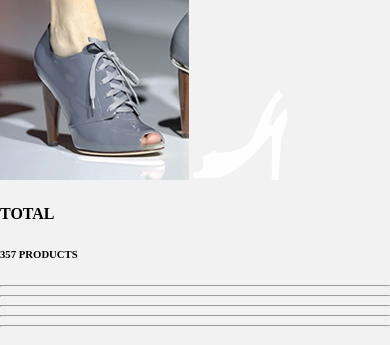
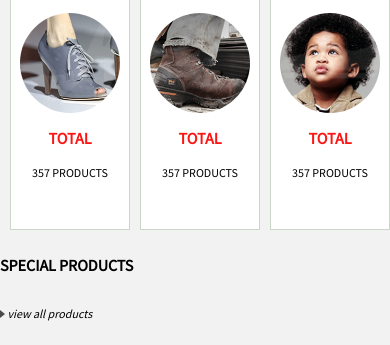
Before and after one commit to adrianadaria/miniproject, a website: page public/index.html in a window 390 px wide. Shown: the part 624-969 px from the top of the page. Drawn offline with Linux system fonts and the light colour scheme; files whose address does not match are found by name.

Commit message:
Responsive categories and slider

```diff
--- a/source/scss/style.scss
+++ b/source/scss/style.scss
@@ -426,9 +426,6 @@ a.control_prev, a.control_next {
   padding: 4% 3%;
   width: auto;
   height: auto;
-  text-decoration: none;
-  font-weight: 600;
-  font-size: 18px;
   opacity: 0.8;
   cursor: pointer;
 }
@@ -445,6 +442,35 @@ a.control_prev {
 a.control_next {
   right: 0;
   border-radius: 2px 0 0 2px;
+}
+
+.btn_price {
+  background: #ffa296;
+  background-image: -webkit-linear-gradient(top, #ffa296, #ff1100);
+  background-image: -moz-linear-gradient(top, #ffa296, #ff1100);
+  background-image: -ms-linear-gradient(top, #ffa296, #ff1100);
+  background-image: -o-linear-gradient(top, #ffa296, #ff1100);
+  background-image: linear-gradient(to bottom, #ffa296, #ff1100);
+  -webkit-border-radius: 29;
+  -moz-border-radius: 29;
+  border-radius: 29px;
+  font-family: Arial;
+  color: #ffffff;
+  font-size: 12px;
+  font-weight: bold;
+  padding: 10px 20px 10px 20px;
+  border: solid #ff6363 2px;
+  text-decoration: none;
+}
+
+.btn_price:hover {
+  background: #ff1e00;
+  background-image: -webkit-linear-gradient(top, #ff1e00, #ff1100);
+  background-image: -moz-linear-gradient(top, #ff1e00, #ff1100);
+  background-image: -ms-linear-gradient(top, #ff1e00, #ff1100);
+  background-image: -o-linear-gradient(top, #ff1e00, #ff1100);
+  background-image: linear-gradient(to bottom, #ff1e00, #ff1100);
+  text-decoration: none;
 }
 
 
@@ -556,34 +582,6 @@ section p {
 	word-break: break-all;
 }
 
-.btn_price {
-  background: #ffa296;
-  background-image: -webkit-linear-gradient(top, #ffa296, #ff1100);
-  background-image: -moz-linear-gradient(top, #ffa296, #ff1100);
-  background-image: -ms-linear-gradient(top, #ffa296, #ff1100);
-  background-image: -o-linear-gradient(top, #ffa296, #ff1100);
-  background-image: linear-gradient(to bottom, #ffa296, #ff1100);
-  -webkit-border-radius: 29;
-  -moz-border-radius: 29;
-  border-radius: 29px;
-  font-family: Arial;
-  color: #ffffff;
-  font-size: 12px;
-  font-weight: bold;
-  padding: 10px 20px 10px 20px;
-  border: solid #ff6363 2px;
-  text-decoration: none;
-}
-
-.btn_price:hover {
-  background: #ff1e00;
-  background-image: -webkit-linear-gradient(top, #ff1e00, #ff1100);
-  background-image: -moz-linear-gradient(top, #ff1e00, #ff1100);
-  background-image: -ms-linear-gradient(top, #ff1e00, #ff1100);
-  background-image: -o-linear-gradient(top, #ff1e00, #ff1100);
-  background-image: linear-gradient(to bottom, #ff1e00, #ff1100);
-  text-decoration: none;
-}
 
 
 /*Footer*/
@@ -674,6 +672,37 @@ a:hover {
 	color:#fb1613;
 }
 
+/*Typography*/
+@import 'https://fonts.googleapis.com/css?family=Source+Sans+Pro';
+
+$font-family: 'Source Sans Pro', sans-serif;
+header {
+	display:block;
+	background-color:#f2f2f2;
+}
+h1 {
+       @include h1('Source Sans Pro', 24px, 52px, black, normal)
+}
+
+h2 {
+       @include h1('Source Sans Pro', 20px, 44px, black, normal)
+}
+
+h3 {
+       @include h1('Source Sans Pro', 18px, 36px, black, normal)
+}
+
+h4 {
+       @include h1('Source Sans Pro', 16px, 28px, black, bold)
+}
+
+h5 {
+       @include h1('Source Sans Pro', 14px, 20px, black, normal)
+}
+
+h6 {
+       @include h1('Source Sans Pro', 12px, 14px, black, normal)
+}
 /*Header*/
 
 
@@ -934,22 +963,22 @@ nav {
 
 
 .slider_info {
-	float: left;
-	text-align: left;
-	font-size:14px;
+	font-size:24px;
 	font-weight:bold;
-	width: 200px;
-	line-height: 70px;
+	width: 100%;
+	margin-left:220px;
+	bottom:10px;
+	position:absolute;
 	font-family: Gotham Book;
-	margin-top:20px;
-	padding-left:20px;
+
 }
 
 .slider_info h1{
 	color:white;
 	font-family: Gotham Book;
-	font-size: 50px;
+	font-size: 20px;
 	margin:0px;
+	line-height: 15px;
 }
 
 a.control_prev, a.control_next {
@@ -960,9 +989,6 @@ a.control_prev, a.control_next {
   padding: 4% 3%;
   width: auto;
   height: auto;
-  text-decoration: none;
-  font-weight: 600;
-  font-size: 18px;
   opacity: 0.8;
   cursor: pointer;
 }
@@ -983,6 +1009,96 @@ a.control_next {
 
 
 
+.btn_price {
+  background: #ffa296;
+  background-image: -webkit-linear-gradient(top, #ffa296, #ff1100);
+  background-image: -moz-linear-gradient(top, #ffa296, #ff1100);
+  background-image: -ms-linear-gradient(top, #ffa296, #ff1100);
+  background-image: -o-linear-gradient(top, #ffa296, #ff1100);
+  background-image: linear-gradient(to bottom, #ffa296, #ff1100);
+  -webkit-border-radius: 29;
+  -moz-border-radius: 29;
+  border-radius: 29px;
+  font-family: Arial;
+  color: #ffffff;
+  font-size: 12px;
+  font-weight: bold;
+  padding: 5px 10px 5px 10px;
+  border: solid #ff6363 2px;
+  text-decoration: none;
+}
+
+.btn_price:hover {
+  background: #ff1e00;
+  background-image: -webkit-linear-gradient(top, #ff1e00, #ff1100);
+  background-image: -moz-linear-gradient(top, #ff1e00, #ff1100);
+  background-image: -ms-linear-gradient(top, #ff1e00, #ff1100);
+  background-image: -o-linear-gradient(top, #ff1e00, #ff1100);
+  background-image: linear-gradient(to bottom, #ff1e00, #ff1100);
+  text-decoration: none;
+}
+
+
+
+
+/*Categories*/
+
+.categories{
+  display: flex; /* or inline-flex */
+  flex-direction: row;
+  flex-wrap: nowrap;
+  margin:5px 5px 5px 5px;
+  width: 100%;
+}
+
+.cat_1 {
+       @include categories(33.333%,300px,#ffffff, flex,center);
+	   margin-left:5px;
+	   margin-right:5px;
+	   border:1px solid #cbd7c9;
+	   flex-direction: column;
+}
+
+.cat_1:hover {
+	border:1px solid #fb1613;
+}
+
+.cat_1 img{
+	margin-left: auto;
+	margin-right:auto;
+	border-radius: 50%;
+	width: 100px;
+}
+
+.icon {
+	position:absolute;
+	margin-top: 80px;
+	opacity:0.1;
+}
+
+
+.cat_1 h4{
+
+	color:#fb1613;
+	line-height: 0px;
+
+
+}
+
+.center {
+	text-align: center;
+
+}
+
+.center hr {
+	width: 15px;
+	opacity: 0;
+}
+
+
+
+
+
 
 
 
```
Also changed, not shown: public/assets/stylesheets/style.css.
